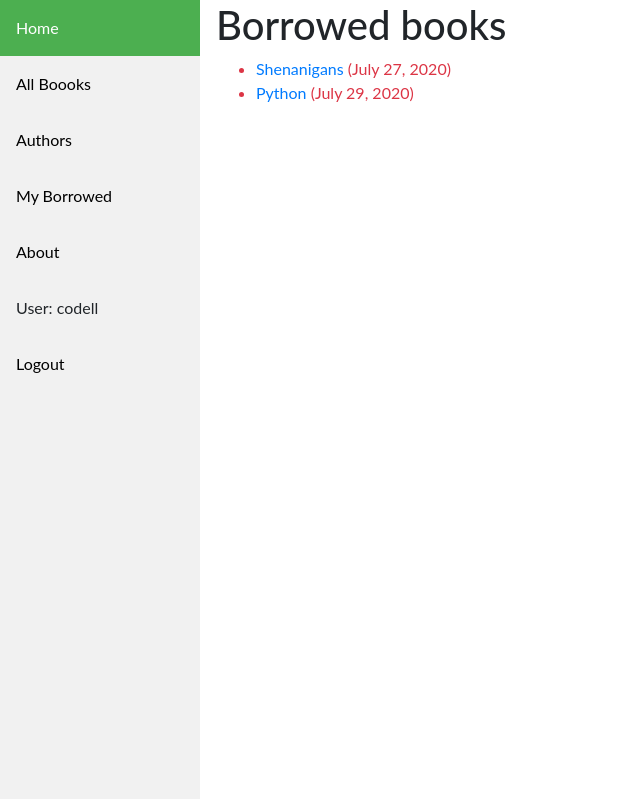
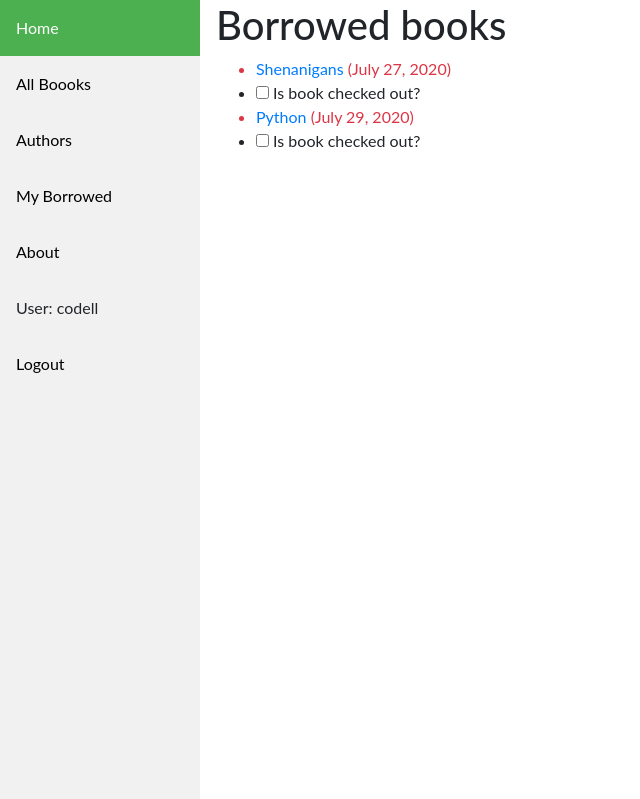
Before and after one commit to Odellc/Django, a Django app: page /catalog/mybooks/ in a window 1280 px wide. Shown: the top 799 px of the page, without its empty margins (0-640 px from the left). Run offline with Django 3.2, Linux system fonts and the light colour scheme; a user stored in the database is signed in; data comes from the database, SQL or seed files in the repository; both versions use the stored data as it was after the commit; some libraries are stand-ins or nearby versions.

Commit message:
update django website

```diff
--- a/locallibrary/catalog/models.py
+++ b/locallibrary/catalog/models.py
@@ -93,6 +93,7 @@ class BookInstance(models.Model):
 
     class Meta:
         ordering = ['due_back']
+        permissions = (("can_mark_returned", "Set book as returned"),)
 
     def __str__(self):
         """String for representing the Model object."""
--- a/locallibrary/catalog/templates/catalog/bookinstance_list_borrowed_user.html
+++ b/locallibrary/catalog/templates/catalog/bookinstance_list_borrowed_user.html
@@ -10,6 +10,12 @@
     <li class="{% if bookinst.is_overdue %}text-danger{% endif %}">
         <a href="{% url 'book-detail' bookinst.book.pk %}">{{bookinst.book.title}}</a> ({{ bookinst.due_back }})
     </li>
+    {% if perms.catalog.can_mark_returned %}
+    <!-- We can mark a BookInstance as returned. -->
+    <!-- Perhaps add code to link to a "book return" view here. -->
+    <li><input type="checkbox"> Is book checked out?</li>
+    {% endif %}
+
     {% endfor %}
 </ul>
 
```
Also changed, not shown: locallibrary/catalog/migrations/0004_auto_20200729_1117.py (added), locallibrary/db.sqlite3.
